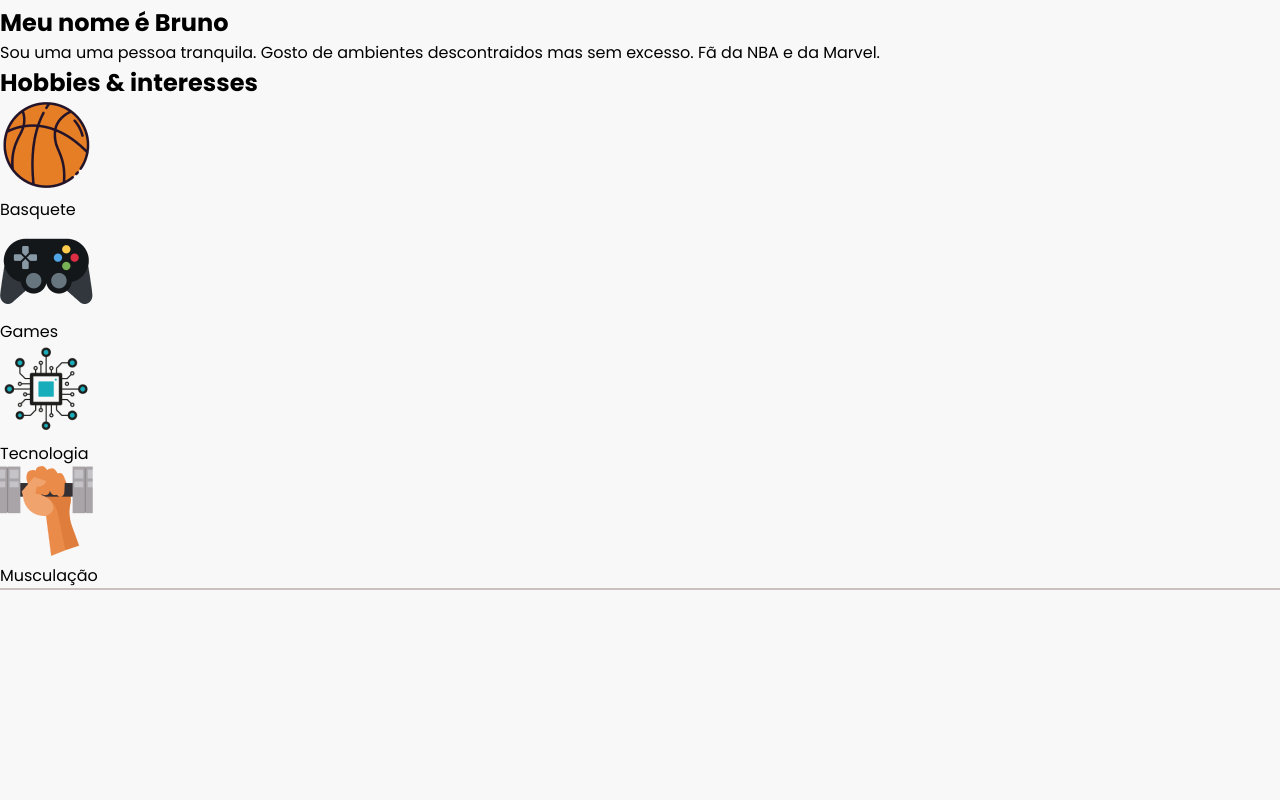
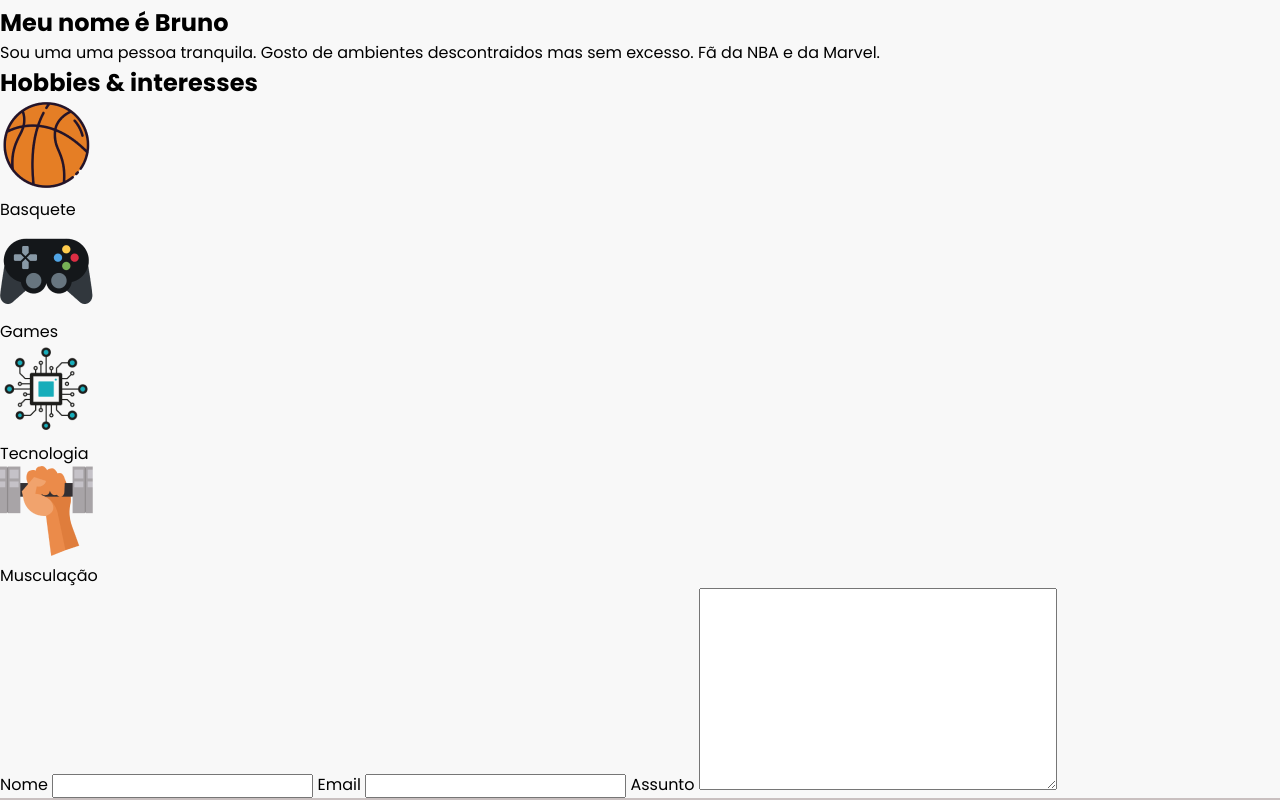
Before and after one commit to nobrupsiq/projeto-individual-resilia, a plain HTML site: page index.html in a window 1280 px wide. Shown: the part 1246-2046 px from the top of the page. Before the commit the page ends 1836 px from the top, so only its background shows below. Drawn offline with Linux system fonts and the light colour scheme.

Commit message:
estrutura formulario

```diff
--- a/index.html
+++ b/index.html
@@ -88,6 +88,17 @@
             </div>
         </section>
 
+        <section class="contato" id="contato">
+            <form action="">
+                <label for="nome" id="nome">Nome</label>
+                <input type="text" id="nome" name="nome">
+                <label for="" id="email">Email</label>
+                <input type="email" id="email" name="email">
+                <label for="assunto">Assunto</label>
+                <textarea cols="30" rows="10" id="assunto" nome="assunto"></textarea>
+            </form>
+        </section>
+
 
 
     </main>
```
